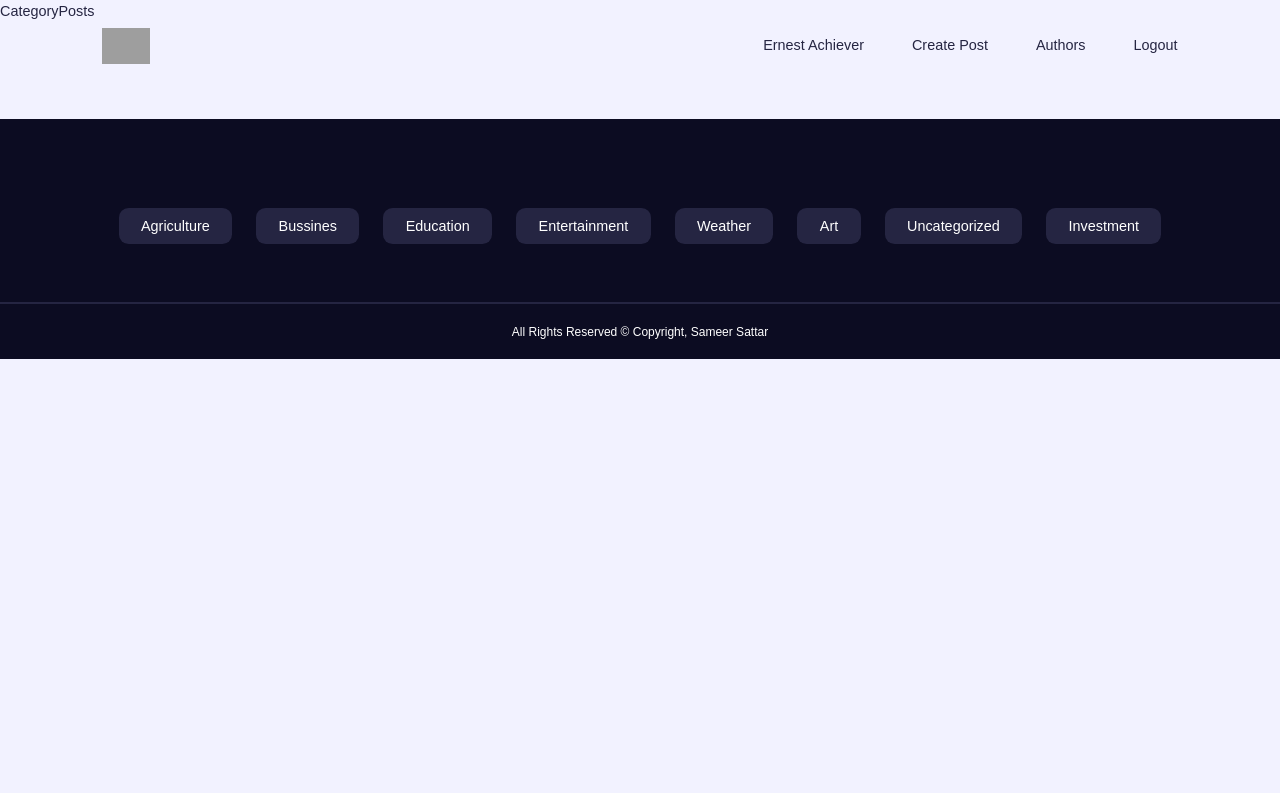
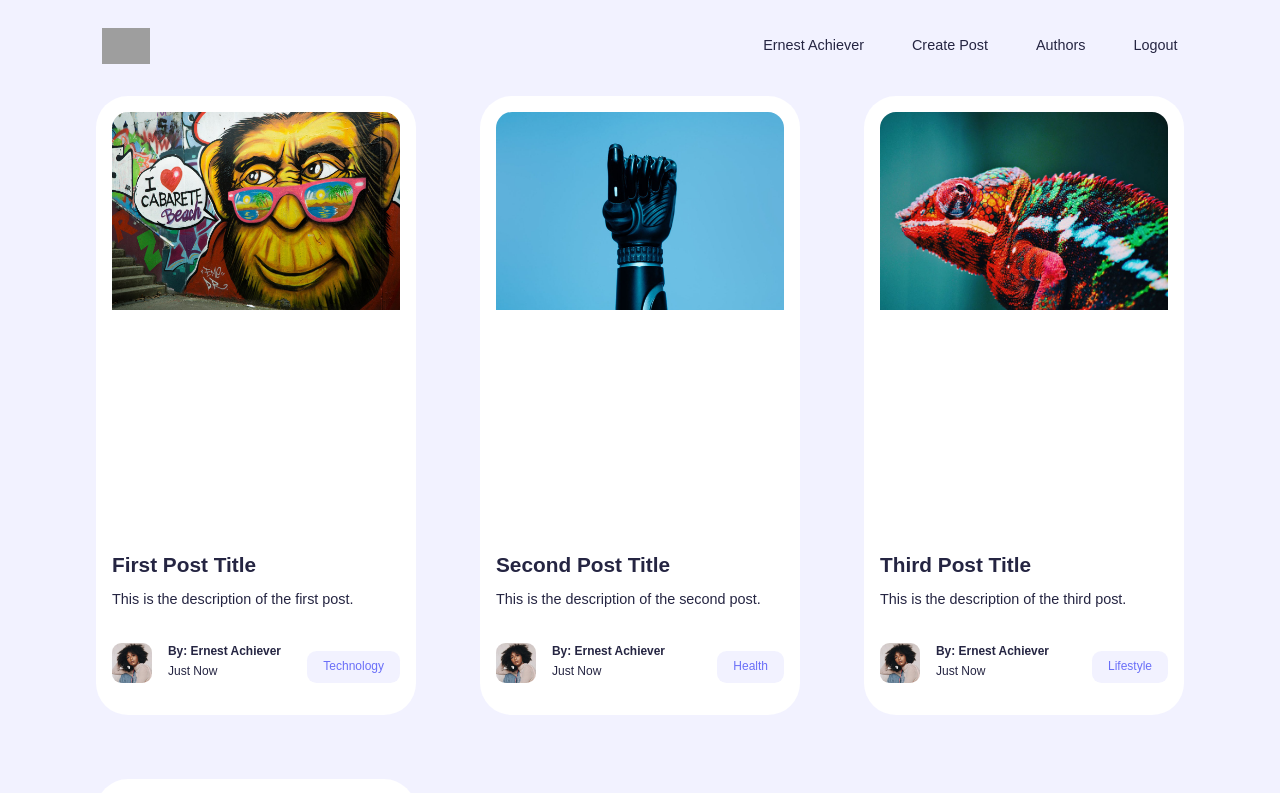
Before and after one commit to sameersattar123/Blog_App, a React (Vite) app in the folder frontend/: page /posts/categories/Agriculture in a window 1280 px wide. Shown: the top 793 px of the page. Built offline with nearby package versions, Linux system fonts and the light colour scheme; grey boxes are pictures that could not be loaded.

Commit message:
complete

```diff
--- a/frontend/src/Pages/AuthorPosts.jsx
+++ b/frontend/src/Pages/AuthorPosts.jsx
@@ -1,8 +1,28 @@
-import React from 'react'
+import React, { useState } from 'react'
+import PostItem from '../Components/PostItem';
+import { DUMMY_DATA } from '../data';
 
 const AuthorPosts = () => {
+  const [posts, setPosts] = useState(DUMMY_DATA);
   return (
-    <div>AuthorPosts</div>
+    <section className="posts">
+      <div className="continer author-posts-container">
+        { posts.length > 0 ? posts.map((post, i) => {
+          return (
+            <PostItem
+              key={i}
+              postID={post.id}
+              title={post.title}
+              category={post.category}
+              description={post.desc}
+              authorID={post.authorID}
+              thumbnail={post.thumbnail}
+            />
+          );
+        }) : <h2 className="center">No Posts Found</h2>
+      }
+      </div>
+    </section>
   )
 }
 
--- a/frontend/src/Pages/CategoryPosts.jsx
+++ b/frontend/src/Pages/CategoryPosts.jsx
@@ -1,8 +1,28 @@
-import React from 'react'
+import React, { useState } from 'react'
+import PostItem from '../Components/PostItem';
+import { DUMMY_DATA } from '../data';
 
 const CategoryPosts = () => {
+  const [posts, setPosts] = useState(DUMMY_DATA);
   return (
-    <div>CategoryPosts</div>
+    <section className="posts">
+    <div className="continer category-posts-container">
+      { posts.length > 0 ? posts.map((post, i) => {
+        return (
+          <PostItem
+            key={i}
+            postID={post.id}
+            title={post.title}
+            category={post.category}
+            description={post.desc}
+            authorID={post.authorID}
+            thumbnail={post.thumbnail}
+          />
+        );
+      }) : <h2 className="center">No Posts Found</h2>
+    }
+    </div>
+  </section>
   )
 }
 
--- a/frontend/src/index.css
+++ b/frontend/src/index.css
@@ -213,7 +213,7 @@ footer {
 }
 
 /* posts  */
-.posts-container {
+.posts-container , .author-posts-container , .category-posts-container {
   display: grid;
   gap: 4rem;
   grid-template-columns: repeat(3, 1fr);
```
